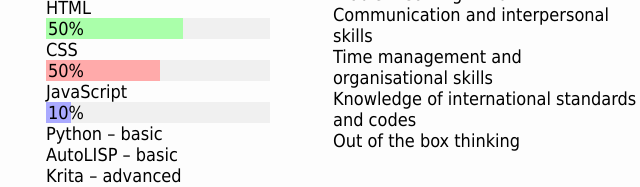
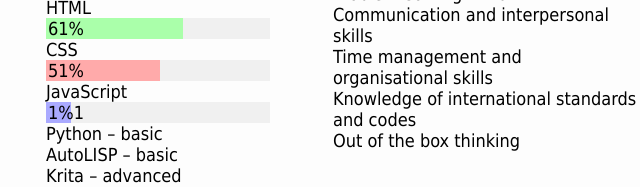
Before and after one commit to Slawomir7/Slawomir7.github.io, a plain HTML site: page index.html in a window 1280 px wide. Shown: the part 475-662 px from the top of the page, 71-711 px from the left. Drawn offline with Linux system fonts and the light colour scheme.

Commit message:
Update index.html
Skill bars value change.

```diff
--- a/index.html
+++ b/index.html
@@ -86,15 +86,15 @@ Below is head section with navigation pane, links to my online places, my name,
                             <h2>Technical skills</h2>
                             HTML<br>
                             <div class="icskill">
-                                <div class="iskill html">50%</div>
+                                <div class="iskill html">61%</div>
                             </div>
                             CSS<br>
                             <div class="icskill">
-                                <div class="iskill css">50%</div>
+                                <div class="iskill css">51%</div>
                             </div>
                             JavaScript<br>
                             <div class="icskill">
-                                <div class="iskill javascript">10%</div>
+                                <div class="iskill javascript">1%1</div>
                             </div>
                             Python – basic<br>
                             AutoLISP – basic<br>
```
